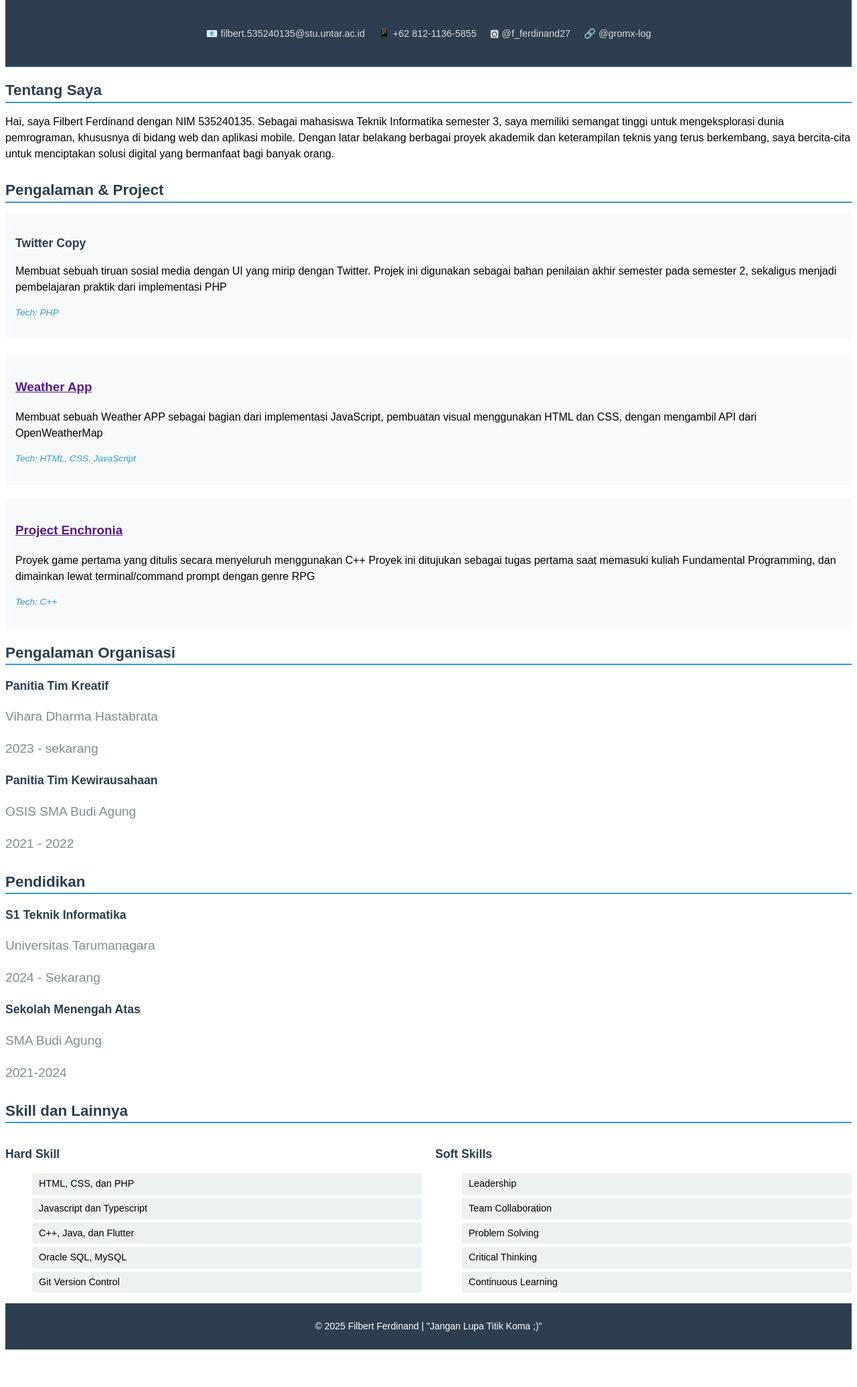
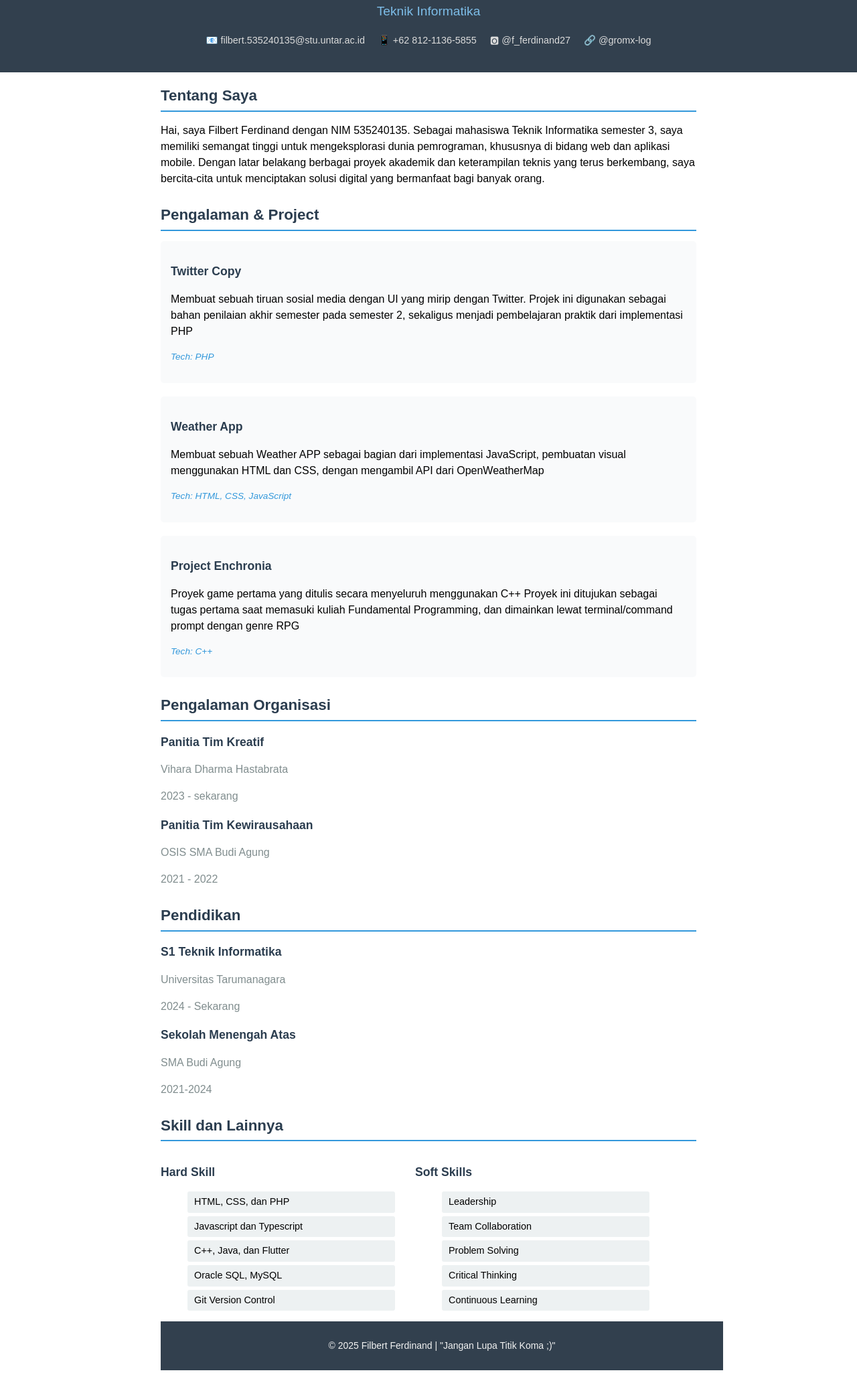
Before and after one commit to gromx-log/Tugas-Individu_535240135_Filbert-Ferdinand, a plain HTML site: page final_index.html in a window 1280 px wide. Shown: the part 128-2199 px from the top of the page at 67% size. Before the commit the page ends 2168 px from the top, so only its background shows below. Drawn offline with Linux system fonts and the light colour scheme.

Commit message:
Fixed issue on href twitter copy, added some css styling to the sections

```diff
--- a/final_index.html
+++ b/final_index.html
@@ -47,7 +47,7 @@
     <div class="section">
         <h2>Pengalaman & Project</h2>
         <div class="projects">
-            <h3><a href="" target="_blank"></a>Twitter Copy</h3>
+            <h3><a href="" target="_blank">Twitter Copy</a></h3>
             <p>
                 Membuat sebuah tiruan sosial media dengan UI yang mirip dengan Twitter.
                 Projek ini digunakan sebagai bahan penilaian akhir semester pada
@@ -55,7 +55,6 @@
                 PHP
             </p>
             <p class="programming-languages">Tech: PHP</p>
-        </div>
         </div>
         <div class="projects">
             <h3><a href="" target="_blank">Weather App</a></h3>
--- a/style_final.css
+++ b/style_final.css
@@ -1,28 +1,29 @@
 body{
     font-family: Arial, Helvetica, sans-serif;
     line-height: 1.5;
+    margin: 0;
+    padding: 0;
+    background-color: white;
 }
 
 /*Bagian Header*/
 .header{
     text-align: center;
-    align-items: center;
-    background-color: #2c3e50;;
-    margin-bottom: 30px auto;
-    border-bottom: 2px solid hsl(212, 52%, 33%);
-    padding-bottom: 20px;
+    background-color: hsl(210, 22%, 25%);
+    padding: 25px 20px 20px 20px;
+    margin: 0;
 }
 
 .header h1 {
-    font-size:2.5em;
-    color: hsl(210, 44%, 43%);
-    margin-bottom: 5px;
+    font-size: 2.5em;
+    color: hsl(0, 0%, 95%);
+    margin-bottom: 0;
 }
 
 #jurusan{
     font-size: 1.2em;
-    color: hsl(210, 44%, 43%);
-    margin-bottom: 15px;
+    color: hsl(204, 70%, 70%);
+    margin-bottom: 0;
 }
 
 .kontak{
@@ -39,32 +40,20 @@ body{
 }
 
 /*Bagian Section*/
-.details{
-    font-size: 1.2em;
-    color: hsl(184, 6%, 53%);
-}
-
-.skill-rows{
-    display: flex;
-    justify-content: center;
-    gap: 20px;
-    flex-wrap: wrap;
-}
-
-.skills{
-    flex: 1;
-    min-width: 200px;
-}
-
 .section{
     margin-bottom: 25px;
+    padding: 0 40px;
+    max-width: 800px;
+    margin-left: auto;
+    margin-right: auto;
 }
 
 .section h2{
     font-size: 1.4em;
     color: hsl(210, 29%, 24%);
     margin-bottom: 15px;
-    border-bottom: 2px solid hsl(204, 70%, 53%)
+    border-bottom: 2px solid hsl(204, 70%, 53%);
+    padding-bottom: 5px;
 }
 
 .section h3 {
@@ -75,10 +64,26 @@ body{
 
 .section h3 a{
     text-decoration: none;
+    color: hsl(210, 29%, 24%);
 }
 
-.riwayat{
-    margin-bottom: 15px;
+.details{
+    font-size: 1em;
+    color: hsl(184, 6%, 53%);
+    margin-bottom: 5px;
+}
+
+.skill-rows{
+    display: flex;
+    justify-content: flex-start;
+    gap: 30px;
+    flex-wrap: wrap;
+}
+
+.skills{
+    flex: 1;
+    min-width: 200px;
+    max-width: 350px;
 }
 
 .skills ul{
@@ -93,23 +98,47 @@ body{
     font-size: 0.9em;
 }
 
+.riwayat{
+    margin-bottom: 15px;
+}
+
 .projects {
     padding: 15px;
-    background-color: #f8f9fa;
+    background-color: hsl(210, 17%, 98%);
     border-radius: 5px;
     margin-bottom: 20px;
 }
+
 .programming-languages{
     margin-top: 8px;
     font-size: 0.85em;
-    color: #3498db;
+    color: hsl(204, 70%, 53%);
     font-style: italic;
 }
+
 /*Bagian Footer*/
 .footer {
     text-align: center;
-    background-color: #2c3e50;
-    color: white;
-    padding: 10px;
+    background-color: hsl(210, 22%, 25%);
+    color: hsl(0, 0%, 95%);
+    padding: 12px 20px;
     font-size: 14px;
+    margin: 0;
+    width: 100%;
 }
+
+/* Responsive */
+@media (max-width: 600px) {
+    .section {
+        padding: 0 20px;
+    }
+
+    .skill-rows {
+        flex-direction: column;
+        gap: 15px;
+    }
+
+    .header h1 {
+        font-size: 2em;
+    }
+}
```
